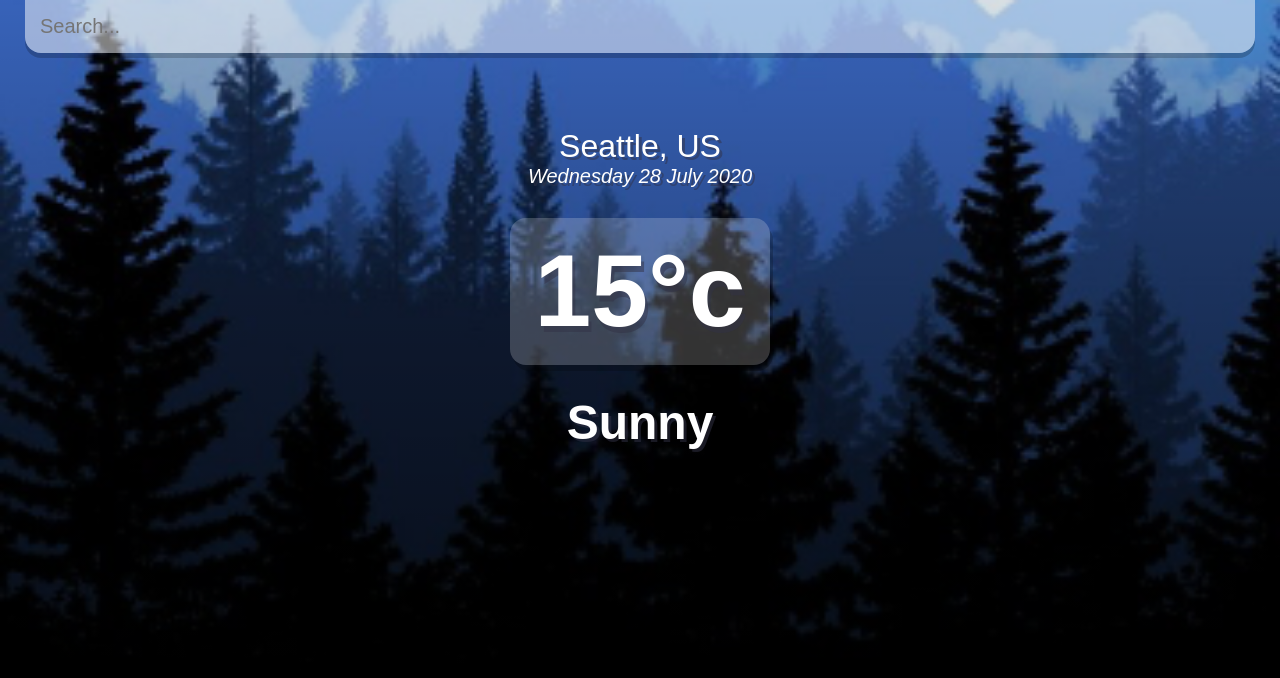
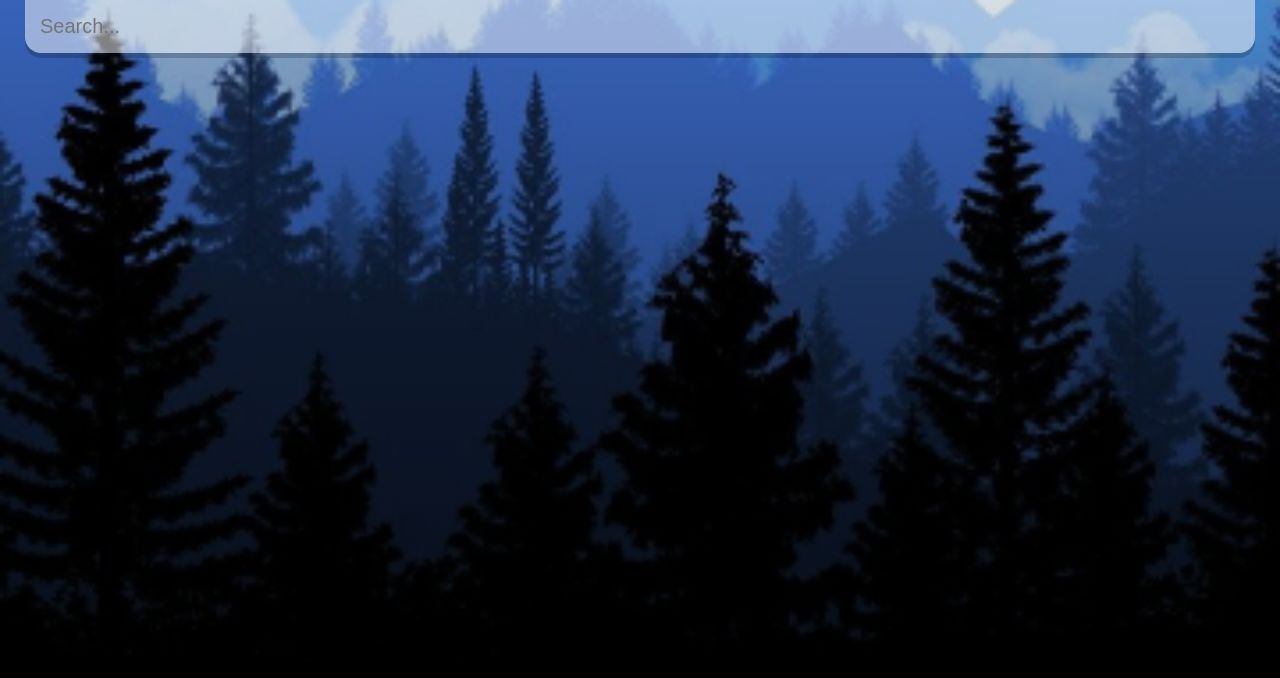
Before and after one commit to FlashOTFR/weather-app, a React (Create React App) app: page / in a window 1280 px wide. Shown: the top 678 px of the page. Built offline with nearby package versions, Linux system fonts and the light colour scheme.

Commit message:
added returned fetch data to proper divs for display.  set up css background chagne animations

```diff
--- a/src/App.js
+++ b/src/App.js
@@ -15,7 +15,11 @@ const search = evt => {
   if (evt.key === "Enter") {
     fetch(`${api.base}weather?q=${query}&units=metric&APPID=${api.key}`)
       .then(res => res.json())
-      .then(result => setWeather(result));
+      .then(result => {
+        setWeather(result)
+        setQuery('');
+        console.log(result);
+      });
   }
 }
 
@@ -33,18 +37,21 @@ const dateBuilder = (d) => {
 }
 
   return (
-    <div className="app">
+    <div className={(typeof weather.main != "undefined") ? ((weather.main.temp > 16) ? 'app warm' : 'app') : 'app'}>
       <main>
 
         <div className="search-box">
-          <input type="text" className="search-bar" placeholder="Search...">
+          <input type="text" className="search-bar" placeholder="Search..." onChange={e => setQuery(e.target.value)} value={query} onKeyPress={search}>
 
           </input>
         </div>
 
+        {(typeof weather.main != "undefined") ? (
+          <div>
+
         <div className="location-box">
             <div className="location">
-              Seattle, US
+              {weather.name}, {weather.sys.country}
             </div>
             <div className="date">
                 {dateBuilder(new Date())}
@@ -53,11 +60,16 @@ const dateBuilder = (d) => {
 
         <div className="weather-box">
           <div className="temp">
-            15°c
+            {Math.round(weather.main.temp)}°c
           </div>
 
-          <div className="weather">Sunny</div>
+          <div className="weather">
+            {weather.weather[0].main}
+          </div>
         </div>
+
+          </div>
+        ) : ('')}
       </main>
     </div>
   );
```
